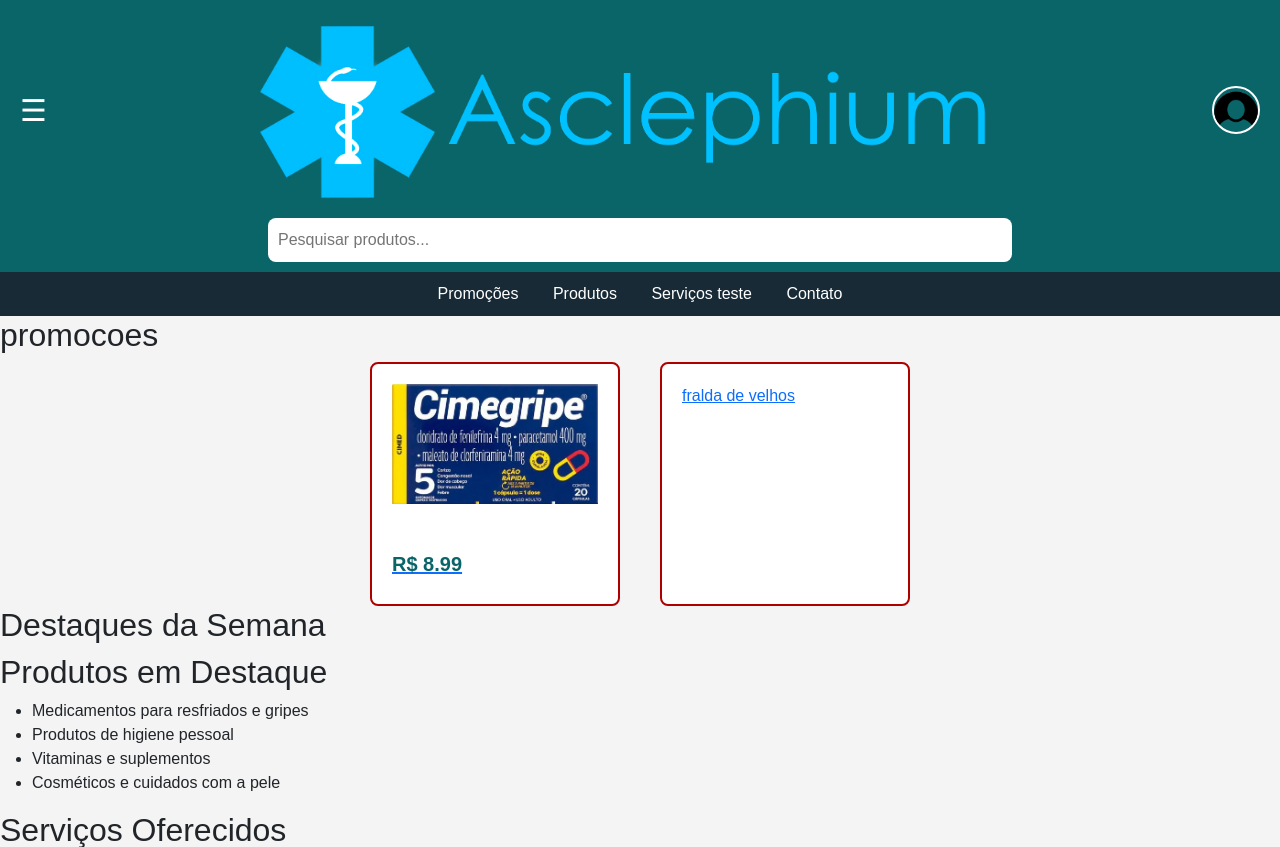
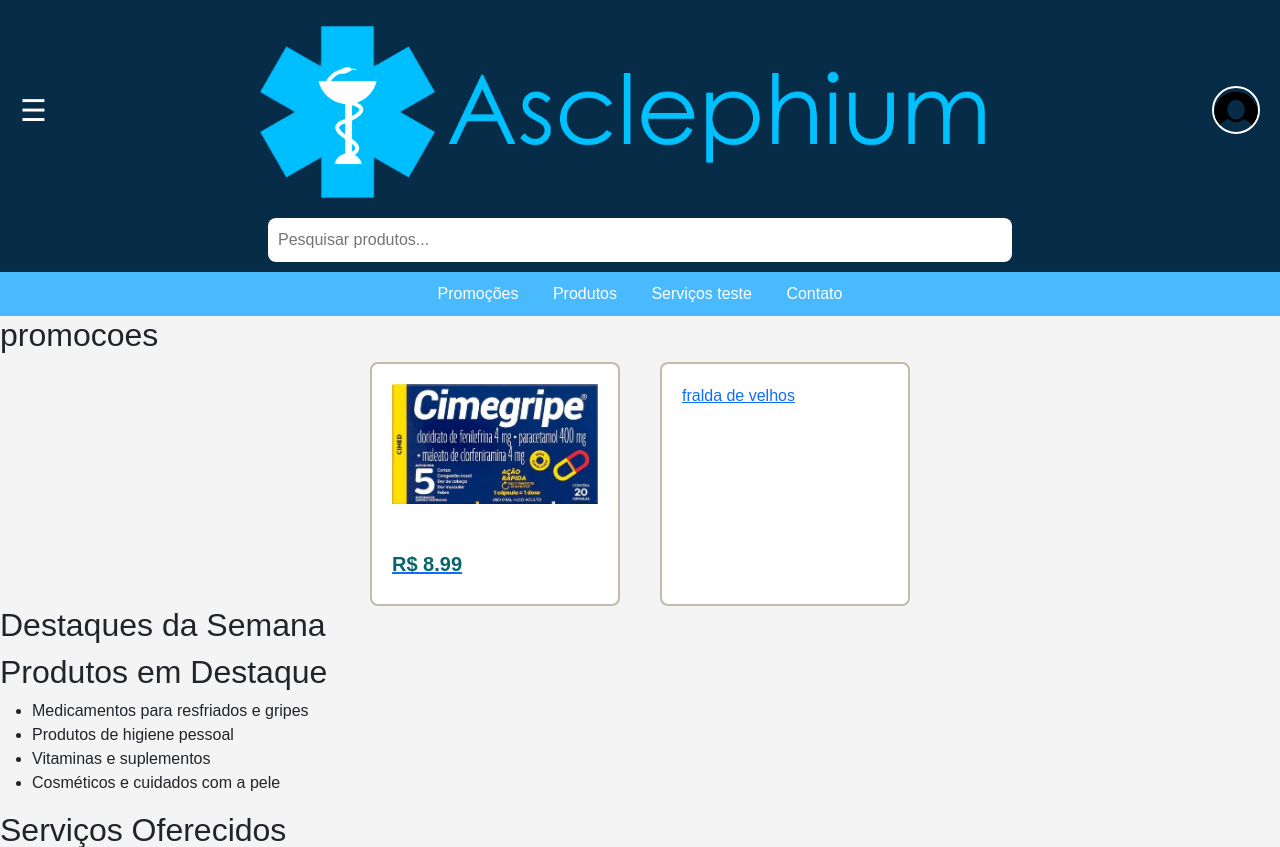
Before and after one commit to annamimir/projeto-farmacia-etec, a PHP site: page /index.php in a window 1280 px wide. Shown: the top 847 px of the page. Run offline with PHP 8.4, Linux system fonts and the light colour scheme.

Commit message:
mudei algumas cores

```diff
--- a/CSS/estilo.css
+++ b/CSS/estilo.css
@@ -9,7 +9,7 @@
 /* HEADER EM DUAS LINHAS */
 .header {
     width: 100%;
-    background: #0a6569;
+    background: #072c48;
     padding: 10px 20px;
     display: flex;
     flex-direction: column; /* DUAS LINHAS */
@@ -93,7 +93,7 @@
     top: 0;
     width: 250px;
     height: 100%;
-    background: #1d5561;
+    background: #60c2ff;
     padding-top: 80px;
     display: flex;
     flex-direction: column;
@@ -114,7 +114,7 @@
 
 /* NAV ESCURO */
 .top-nav {
-    background-color: #172a36;
+    background-color: #4abaff;
     padding: 10px;
     text-align: center;
 }
@@ -123,6 +123,11 @@
     margin: 0 15px;
     text-decoration: none;
 }
+.top-nav a:hover {
+     transform: scale(1.05);
+  border-color: #cea06e;
+}
+
 
 /* BOTÃO DE FECHAR MENU */
 .close-btn {
@@ -147,7 +152,7 @@
 }
 .card {
   background: #fff;
-  border: 2px solid #af0000;
+  border: 2px solid #c3baaa;
   padding: 20px;
   width: 250px;
   border-radius: 8px;
@@ -162,7 +167,7 @@
 }
 .card:hover {
   transform: scale(1.05);
-  border-color: #ff0000;
+  border-color: #cea06e;
 }
 
 /* FOOTER */
```
